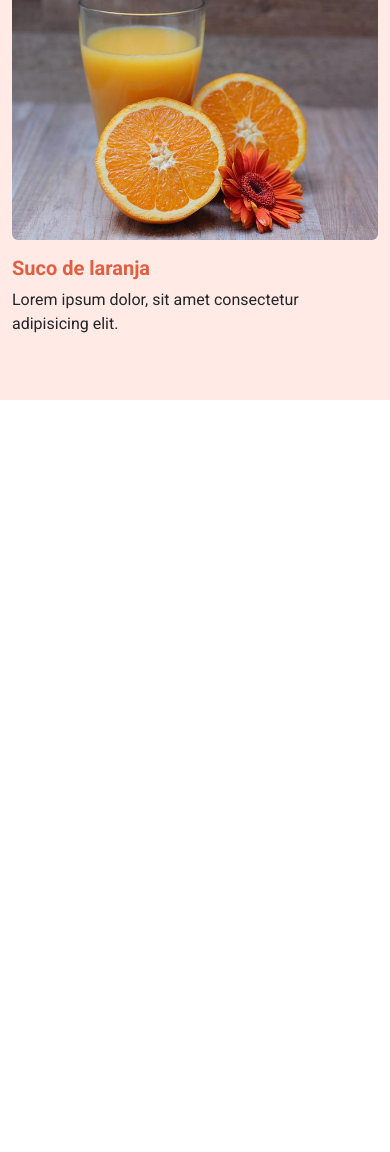
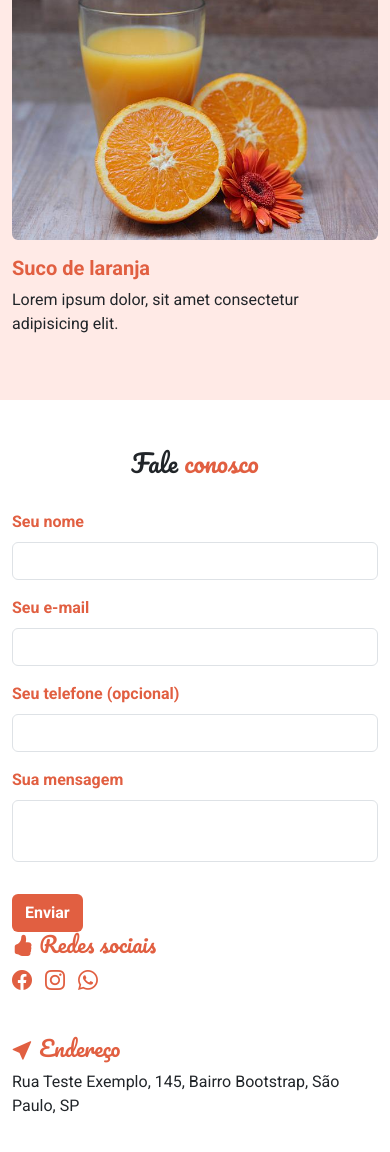
Before and after one commit to biraneves/ebac_restaurante, a plain HTML site: page index.html in a window 390 px wide. Shown: the part 5351-6503 px from the top of the page. Before the commit the page ends 5751 px from the top, so only its background shows below. Drawn offline with nearby package versions, Linux system fonts and the light colour scheme.

Commit message:
Seção Contato

```diff
--- a/assets/css/main.css
+++ b/assets/css/main.css
@@ -38,7 +38,8 @@ body {
     background-color: #ffeae6;
 }
 
-.nav-cardapio .nav-link.active {
+.nav-cardapio .nav-link.active,
+#contato button {
     background-color: #e15f41;
     color: #fff;
 }
@@ -46,3 +47,16 @@ body {
 .nav-cardapio .nav-link:hover {
     color: #e15f41;
 }
+
+.social-links li {
+    list-style: none;
+    display: inline;
+}
+
+.social-links li a {
+    text-decoration: none;
+}
+
+textarea {
+    resize: none;
+}
--- a/index.html
+++ b/index.html
@@ -472,6 +472,62 @@
                     </div>
                 </div>
             </section>
+            <section id="contato" class="pt-5 pb-5">
+                <div class="container">
+                    <div class="row">
+                        <h2 class="section-title text-center">Fale <span class="text-colored">conosco</span></h2>
+                    </div>
+                    <div class="row mt-4">
+                        <div class="col-md-7">
+                            <form>
+                                <div class="mb-3">
+                                    <label for="nome" class="form-label fw-bold text-colored">Seu nome</label>
+                                    <input type="text" name="nome" id="nome" class="form-control" required />
+                                </div>
+                                <div class="mb-3">
+                                    <label for="email" class="form-label fw-bold text-colored">Seu e-mail</label>
+                                    <input type="email" name="email" id="email" class="form-control" required />
+                                </div>
+                                <div class="mb-3">
+                                    <label for="telefone" class="form-label fw-bold text-colored"
+                                        >Seu telefone (opcional)</label
+                                    >
+                                    <input type="tel" name="telefone" id="telefone" class="form-control" />
+                                </div>
+                                <div class="mb-3">
+                                    <label for="mensagem" class="form-label fw-bold text-colored">Sua mensagem</label>
+                                    <textarea name="mensagem" id="mensagem" class="form-control" required></textarea>
+                                </div>
+                                <button type="submit" class="btn mt-3 fw-bold">Enviar</button>
+                            </form>
+                        </div>
+                        <div class="col-md-5">
+                            <div class="row">
+                                <h3 class="section-title fs-4 text-colored">
+                                    <span class="bi bi-hand-thumbs-up-fill"> Redes sociais</span>
+                                </h3>
+                                <ul class="social-links">
+                                    <li class="fs-5">
+                                        <a href="#"><span class="bi bi-facebook text-colored"></span></a>
+                                    </li>
+                                    <li class="fs-5 ms-2 me-2">
+                                        <a href="#"><span class="bi bi-instagram text-colored"></span></a>
+                                    </li>
+                                    <li class="fs-5">
+                                        <a href="#"><span class="bi bi-whatsapp text-colored"></span></a>
+                                    </li>
+                                </ul>
+                            </div>
+                            <div class="row mt-4">
+                                <h3 class="section-title fs-4 text-colored">
+                                    <span class="bi bi-cursor-fill"> Endereço</span>
+                                </h3>
+                                <p>Rua Teste Exemplo, 145, Bairro Bootstrap, São Paulo, SP</p>
+                            </div>
+                        </div>
+                    </div>
+                </div>
+            </section>
         </div>
         <script src="https://cdn.jsdelivr.net/npm/bootstrap@5.3.2/dist/js/bootstrap.bundle.min.js"></script>
     </body>
```
